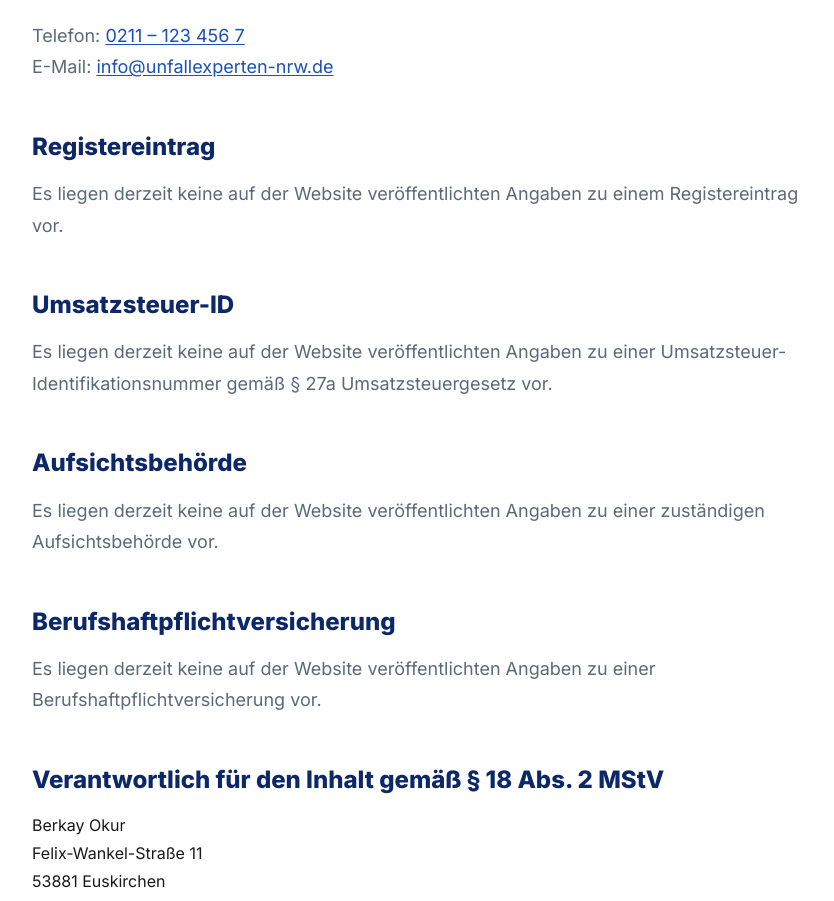
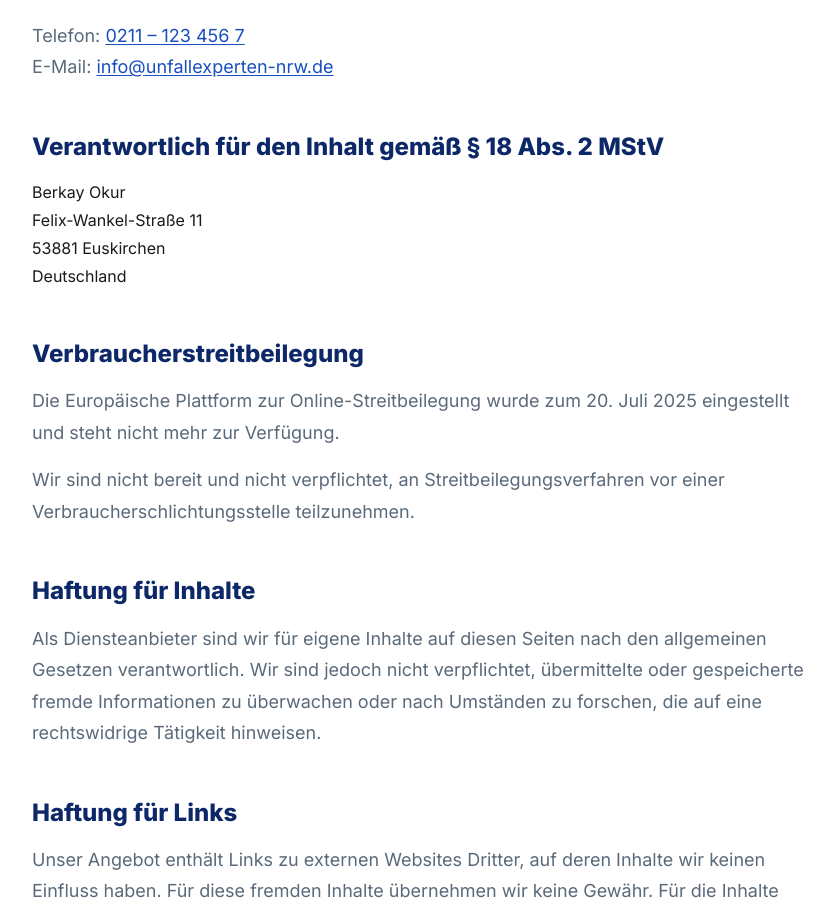
Before and after one commit to branova-crm/UnfallExperten, a Next.js app: page /impressum in a window 1280 px wide. Shown: the part 860-1761 px from the top of the page, without its empty margins (218-1052 px from the left). Built offline with nearby package versions, Linux system fonts and the light colour scheme.

Commit message:
Clean up legal page notices

```diff
--- a/src/app/(site)/impressum/page.tsx
+++ b/src/app/(site)/impressum/page.tsx
@@ -55,31 +55,6 @@ export default function ImpressumPage() {
               </a>
             </p>
 
-            <h2>Registereintrag</h2>
-            <p>
-              Es liegen derzeit keine auf der Website veröffentlichten Angaben zu
-              einem Registereintrag vor.
-            </p>
-
-            <h2>Umsatzsteuer-ID</h2>
-            <p>
-              Es liegen derzeit keine auf der Website veröffentlichten Angaben zu
-              einer Umsatzsteuer-Identifikationsnummer gemäß § 27a
-              Umsatzsteuergesetz vor.
-            </p>
-
-            <h2>Aufsichtsbehörde</h2>
-            <p>
-              Es liegen derzeit keine auf der Website veröffentlichten Angaben zu
-              einer zuständigen Aufsichtsbehörde vor.
-            </p>
-
-            <h2>Berufshaftpflichtversicherung</h2>
-            <p>
-              Es liegen derzeit keine auf der Website veröffentlichten Angaben zu
-              einer Berufshaftpflichtversicherung vor.
-            </p>
-
             <h2>Verantwortlich für den Inhalt gemäß § 18 Abs. 2 MStV</h2>
             <address className="legal-address">
               Berkay Okur
```
Also changed, not shown: src/app/(site)/datenschutz/page.tsx (+0 -20 lines).
